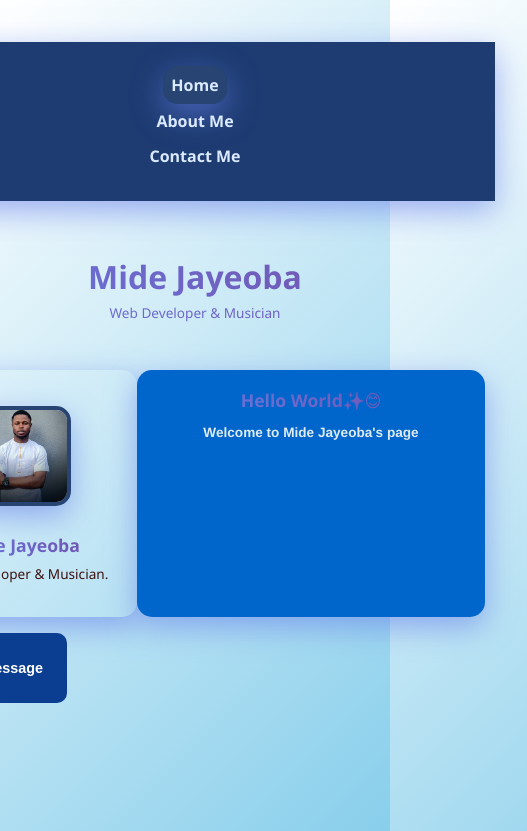
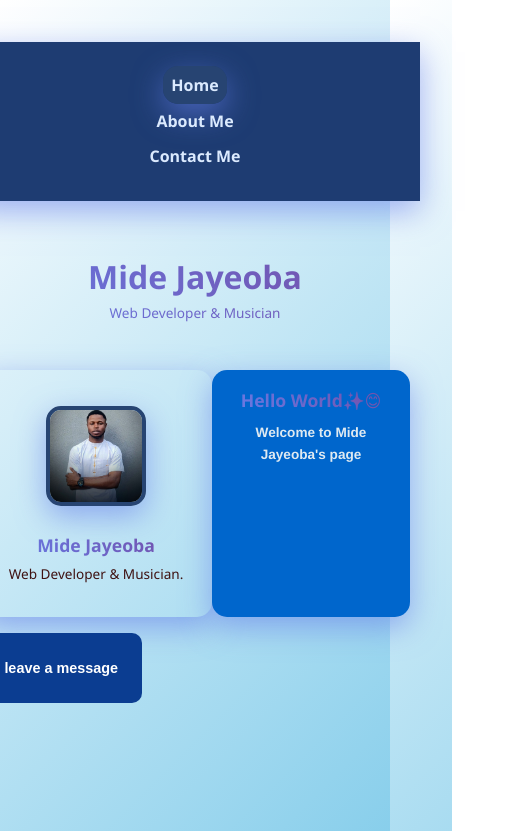
Before and after one commit to MideJayeoba/myPortfolio, a React (Vite) app in the folder react-profilepage/: page / in a window 390 px wide. Shown: the top 831 px of the page, 527 px wide, since content can reach past the window. Built offline with nearby package versions, Linux system fonts and the light colour scheme.

Commit message:
update on the general styling and position 2

```diff
--- a/react-profilepage/src/App.css
+++ b/react-profilepage/src/App.css
@@ -544,13 +544,14 @@ footer p {
 /* Added container and section-title styles */
 .container {
   width: 1200px;       /* Desktop max width */
-  margin: 0 auto 2rem auto;
+  margin: 0 0;
+  padding: 0 1rem;
   box-sizing: border-box;
 
 
   display: flex;
   flex-direction: column;
-  align-content: center;
+  justify-content: center;
 }
 
 /* Tablet (medium screens) */
@@ -564,13 +565,15 @@ footer p {
 @media (max-width: 768px) {
   .container {
     width: 640px;
+    padding: 0 0rem;
   }
 }
 
 /* Phones */
 @media (max-width: 480px) {
   .container {
-    width: 600px;
+    width: 450px;
+    padding: 0 0;
   }
 }
 
```
